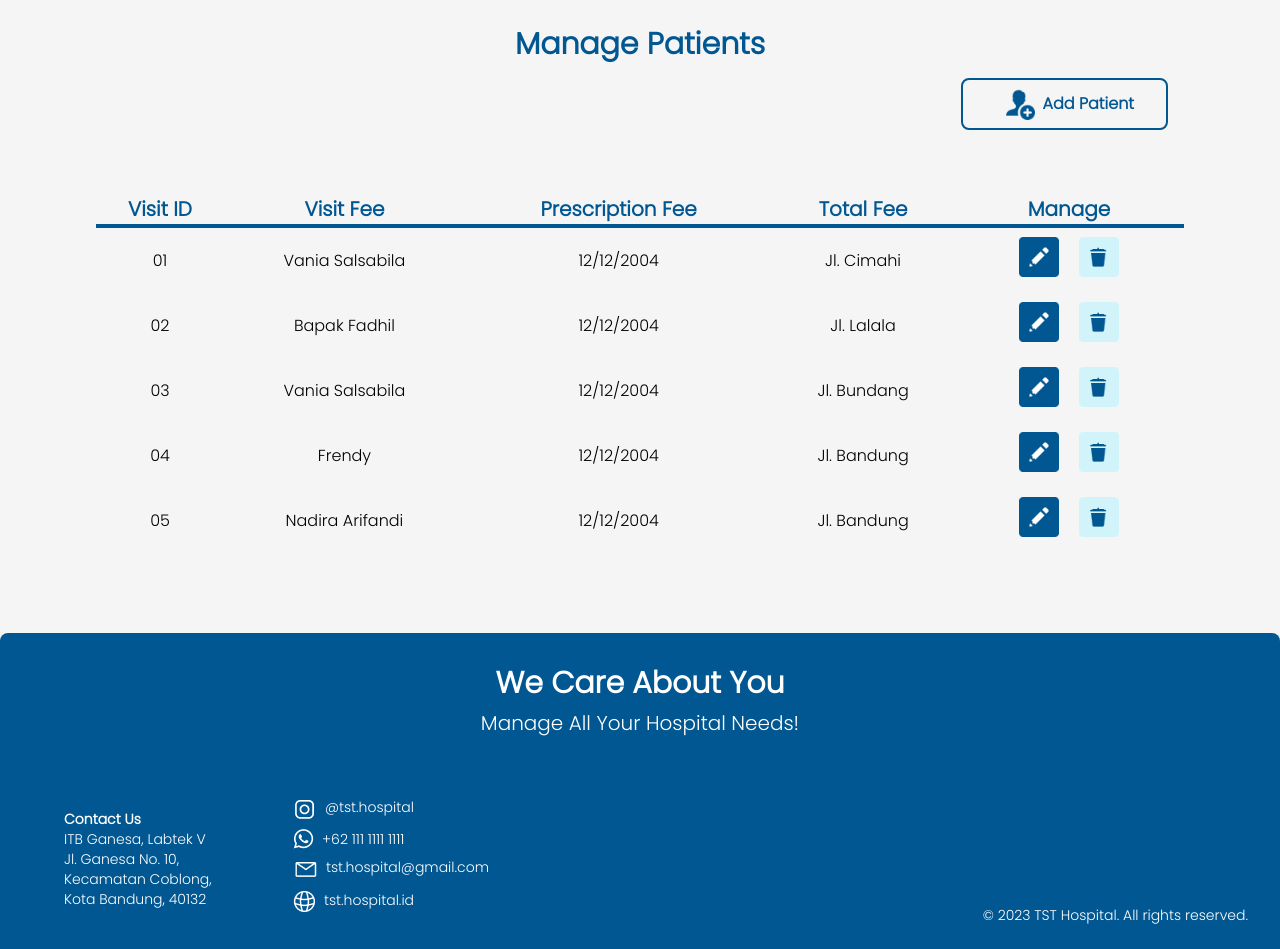
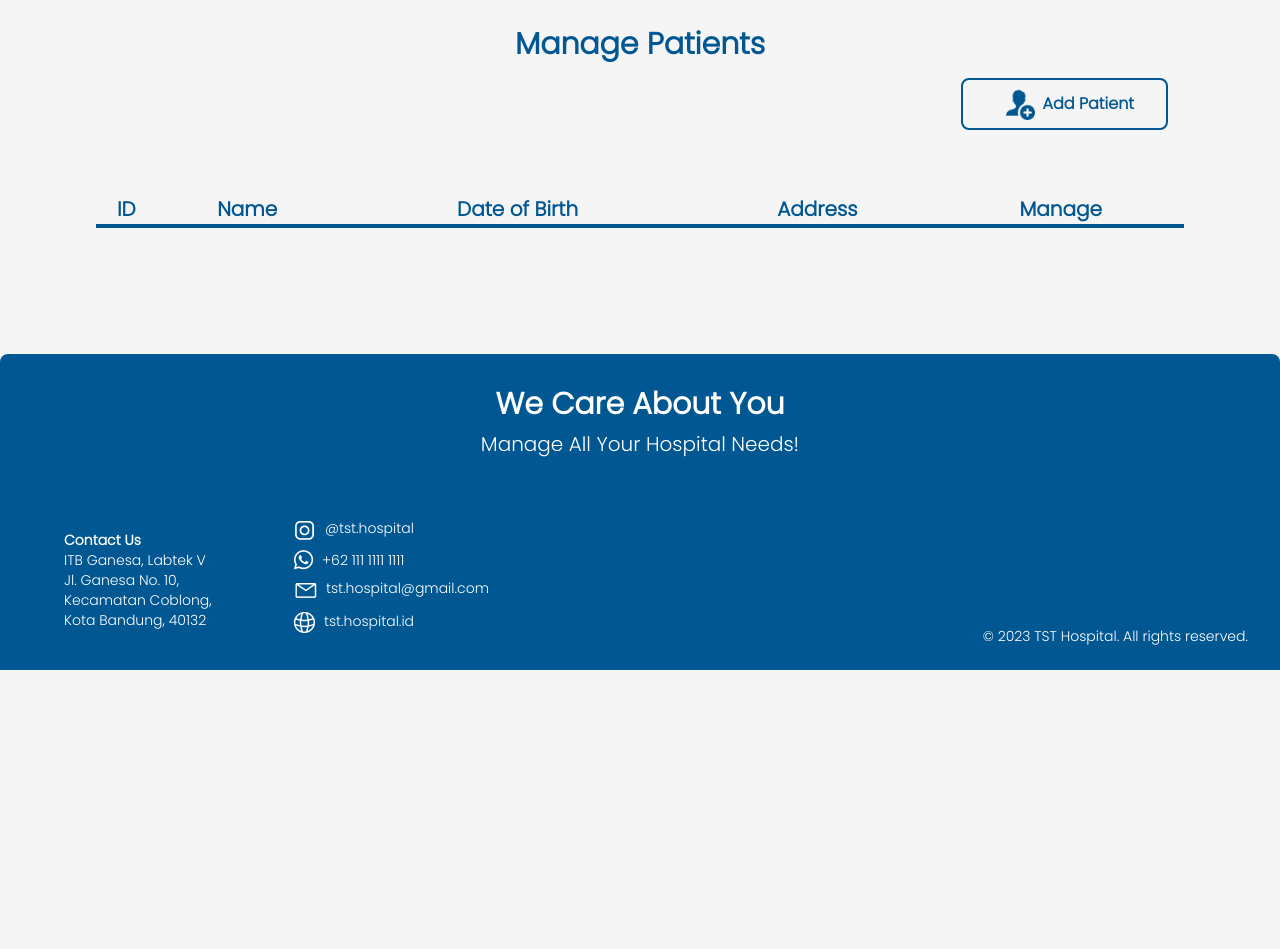
Before and after one commit to frendysanusi05/ci-hospital, a CodeIgniter 4 app: template app/Views/a_patients.php in a window 1280 px wide. Shown: the part 141-1090 px from the top of the page. After the commit the page ends 811 px from the top, so only its background shows below. Run offline with PHP 8.4 and a stand-in for CodeIgniter, Linux system fonts and the light colour scheme; the template is opened without the code that fills it: most values are stand-ins (such as "Sample title", 1, 10 or a date in 2020); lists and menus that the app fills with data are empty; style sheets or scripts are compiled from the project's sources; some libraries are stand-ins or nearby versions.

Commit message:
seakan akan ada be lol

```diff
--- a/app/Views/a_patients.php
+++ b/app/Views/a_patients.php
@@ -28,84 +28,24 @@
             </div>
             <table class="w-full text-center">
                 <thead class="text-[#005792] font-bold text-xl border-b-4 border-[#005792]">
-                    <th>Visit ID</th>
-                    <th>Visit Fee</th>
-                    <th>Prescription Fee</th>
-                    <th>Total Fee</th>
+                    <th>ID</th>
+                    <th>Name</th>
+                    <th>Date of Birth</th>
+                    <th>Address</th>
                     <th>Manage</th>
                 </thead>
                 <!-- <div class="bg-[#005792] h-2 w-full"><br/></div> -->
                 <tbody>
-                    <tr class="h-12">
-                        <td>01</td>
-                        <td>Vania Salsabila</td>
-                        <td>12/12/2004</td>
-                        <td>Jl. Cimahi</td>
-                        <td>
-                            <button>
-                                <img class="w-14 p-2" alt="edit" src="/img/edit.png" />
-                            </button>
-                            <button>
-                                <img class="w-14 p-2" alt="delete" src="/img/delete.png" />
-                            </button>
-                        </td>
-                    </tr>
-                    <tr class="h-12">
-                        <td>02</td>
-                        <td>Bapak Fadhil</td>
-                        <td>12/12/2004</td>
-                        <td>Jl. Lalala</td>
-                        <td>
-                            <button>
-                                <img class="w-14 p-2" alt="edit" src="/img/edit.png" />
-                            </button>
-                            <button>
-                                <img class="w-14 p-2" alt="delete" src="/img/delete.png" />
-                            </button>
-                        </td>
-                    </tr>
-                    <tr class="h-12">
-                        <td>03</td>
-                        <td>Vania Salsabila</td>
-                        <td>12/12/2004</td>
-                        <td>Jl. Bundang</td>
-                        <td>
-                            <button>
-                                <img class="w-14 p-2" alt="edit" src="/img/edit.png" />
-                            </button>
-                            <button>
-                                <img class="w-14 p-2" alt="delete" src="/img/delete.png" />
-                            </button>
-                        </td>
-                    </tr>
-                    <tr class="h-12">
-                        <td>04</td>
-                        <td>Frendy</td>
-                        <td>12/12/2004</td>
-                        <td>Jl. Bandung</td>
-                        <td>
-                            <button>
-                                <img class="w-14 p-2" alt="edit" src="/img/edit.png" />
-                            </button>
-                            <button>
-                                <img class="w-14 p-2" alt="delete" src="/img/delete.png" />
-                            </button>
-                        </td>
-                    </tr>
-                    <tr class="h-12">
-                        <td>05</td>
-                        <td>Nadira Arifandi</td>
-                        <td>12/12/2004</td>
-                        <td>Jl. Bandung</td>
-                        <td>
-                            <button>
-                                <img class="w-14 p-2" alt="edit" src="/img/edit.png" />
-                            </button>
-                            <button>
-                                <img class="w-14 p-2" alt="delete" src="/img/delete.png" />
-                            </button>
-                        </td>
-                    </tr>
+                    <?php foreach ($patients as $patient): ?>
+                        <tr class="h-12">
+                            <td><?php echo isset(patient['id']) ? patient['id'] : null; ?></td>
+                            <td><?php echo isset(patient['nama']) ? patient['nama'] : null; ?></td>
+                            <td><?php echo isset(patient['tanggal_lahir']) ? patient['tanggal_lahir'] : null; ?></td>
+                            <td><?php echo isset(patient['alamat']) ? patient['alamat'] : null; ?></td>
+                            <td>
+                            </td>
+                        </tr>
+                    <?php endforeach; ?>
                 </tbody>
             </table>
 
--- a/app/Views/a_profile.php
+++ b/app/Views/a_profile.php
@@ -23,9 +23,9 @@
             <div class="h-60 w-2 bg-[#005792] mx-16"><br/></div>
             <div class="items-center flex">
                 <div>
-                    <h1 class="font-bold p-4 text-[#005792]">Admin</h1>
-                    <p class="p-4">Nama: Vania Salsabilla</p>
-                    <p class="p-4">ID: 312</p>
+                    <h1 class="font-bold p-4 text-[#005792]">Role: Admin</h1>
+                    <p class="p-4">Nama: Admin A</p>
+                    <p class="p-4">ID: -</p>
                 </div>
             </div>
         </div>
--- a/app/Views/d_profile.php
+++ b/app/Views/d_profile.php
@@ -23,9 +23,9 @@
             <div class="h-60 w-2 bg-[#005792] mx-16"><br/></div>
             <div class="items-center flex">
                 <div>
-                    <h1 class="font-bold p-4 text-[#005792]">Admin</h1>
-                    <p class="p-4">Nama: Vania Salsabilla</p>
-                    <p class="p-4">ID: 312</p>
+                    <h1 class="font-bold p-4 text-[#005792]">Role: Dokter</h1>
+                    <p class="p-4">Nama: <?php echo isset(user['name']) ? user['name'] : null; ?></p>
+                    <p class="p-4">ID: <?php echo isset(user['id']) ? user['id'] : null; ?></p>
                 </div>
             </div>
         </div>
```
Also changed, not shown: app/Views/a_patients_id.php (+14 -39 lines), app/Views/a_transactions.php (+20 -3 lines), app/Views/d_visits.php (+13 -2 lines).
